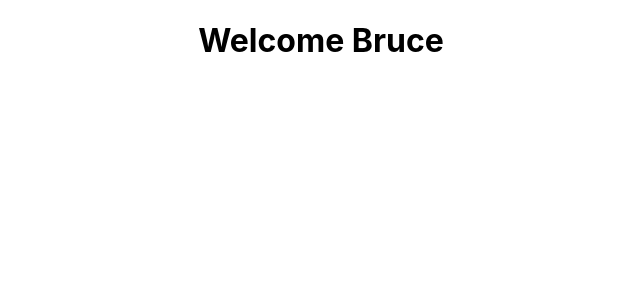
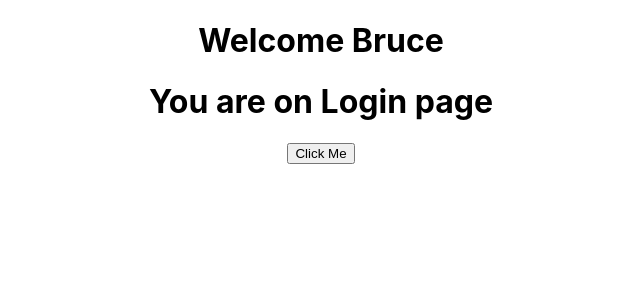
Before and after one commit to pattabhia/react-examples, a React (Create React App) app in the folder hello-world/: page / in a window 1280 px wide. Shown: the top 300 px of the page, without its empty margins (319-959 px from the left). Built offline with nearby package versions, Linux system fonts and the light colour scheme.

Commit message:
state change in class component

```diff
--- a/hello-world/src/components/WelcomeMeByName.js
+++ b/hello-world/src/components/WelcomeMeByName.js
@@ -3,11 +3,27 @@ import React, { Component } from "react";
 
 class WelcomeMeByName extends Component {
 
-    render(props) {
+    constructor() {
+        super()
+        this.state = {
+            message: "Login"
+        }
+    }
 
+    subscribe() {
+        this.setState({
+            message: "Subscribed"
+        })
+    }
+
+    render() {
+        //don't need to give props as an argument in class component,
+        //it is optional, giving no harm
         return (
             <div>
                 <h1>Welcome {this.props.name}</h1>
+                <h1>You are on {this.state.message} page</h1>
+                <button onClick={() => this.subscribe()}>Click Me</button>
             </div>
         )
 
```
